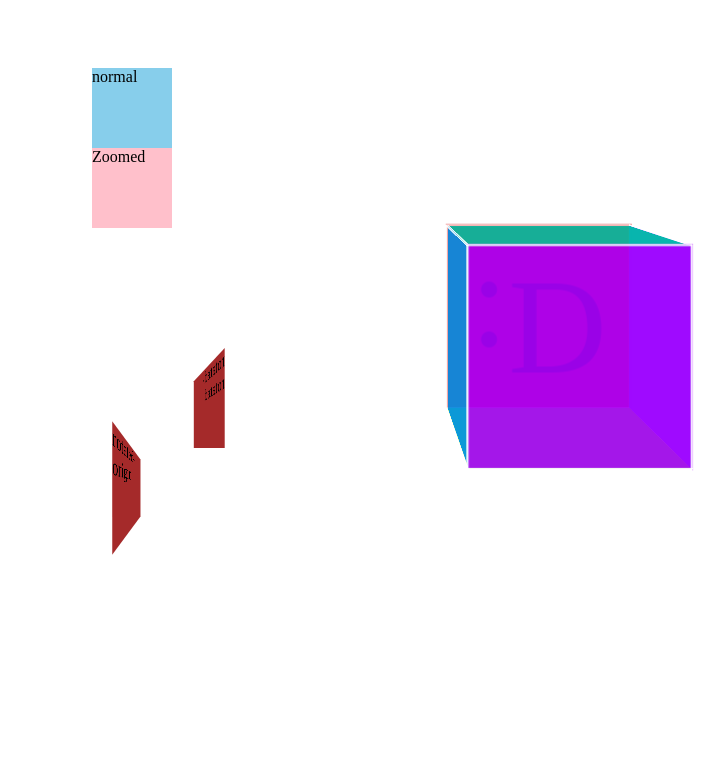
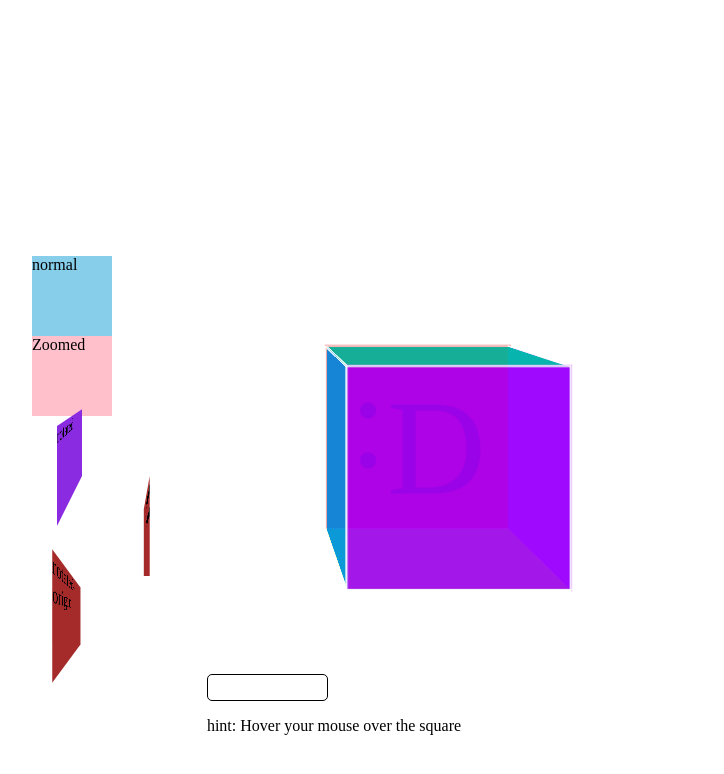
Before and after one commit to DanishKodeMonkey/css-sandbox, a plain HTML site: page index.html in a window 1280 px wide. Shown: the whole page, without its empty margins (306-1030 px from the left). Drawn offline with Linux system fonts and the light colour scheme.

Commit message:
transforms! BTNZ

```diff
--- a/index.html
+++ b/index.html
@@ -11,6 +11,7 @@
 		<title>CSS sandbox</title>
 	</head>
 	<body>
+		<div class="transforms">
 			<div class="rectacle-tests">
 				<div class="test1">
 					<div class="normal">normal</div>
@@ -39,5 +40,10 @@
 					</div>
 				</div>
 			</div>
+		</div>
+		<div class="transition1-test">
+			<button>TRANSITIONS!</button>
+			<p>hint: Hover your mouse over the square</p>
+		</div>
 	</body>
 </html>
--- a/style.css
+++ b/style.css
@@ -1,10 +1,9 @@
 body{
     display: flex;
+    flex-direction: column;
     justify-content: center;
     align-items: center;
-    >div>div{
-        margin: 30%;
-    }
+    margin:20%
 }
 
     /*
@@ -22,6 +21,9 @@ body{
     the smaller the value,
     the more noticeable the perspective will be
     */
+.transforms{
+    display: flex;
+}
 .test1{
     perspective:200px;
     div{
@@ -143,7 +145,22 @@ objects relative Z axis
 .bottom { background-color: #64dd17;
     transform:rotateX(90deg) translateZ(100px)}
 
+/* Transitions below */
 
+.transition1-test>button{
+    border: 1px solid black;
+    border-radius: 5px;
+    padding:2% 5% 2% 5%;
+    background-color: white;
+    color: white;
+    transition: background-color 1s ease-out 0.25s;
+
+
+}
+.transition1-test>button:hover{
+    background-color: black;
+    cursor:pointer;
+}
 /*
 Here are all the animations used throughout
 */
```
Lines whose indentation alone changed are shown as unchanged.
